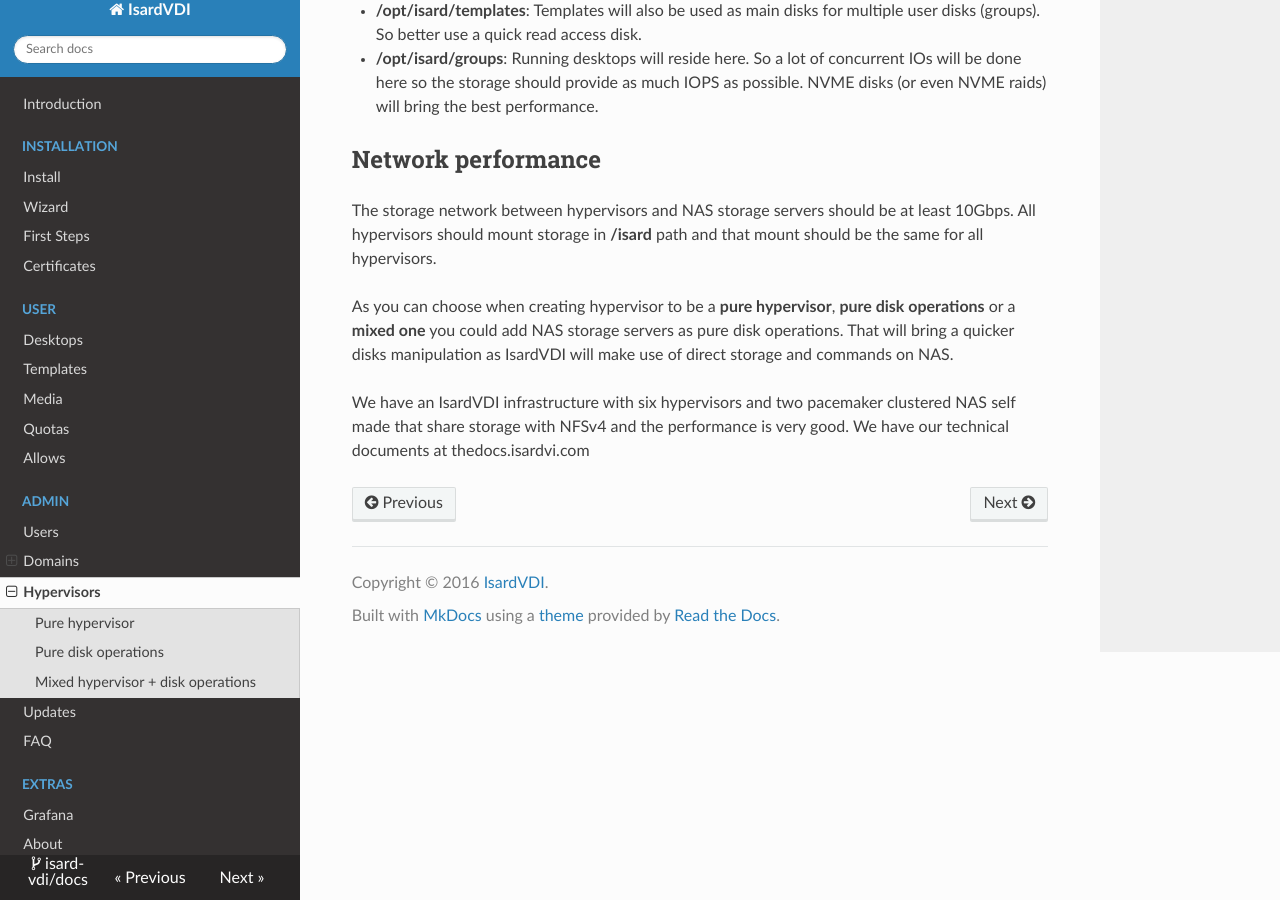
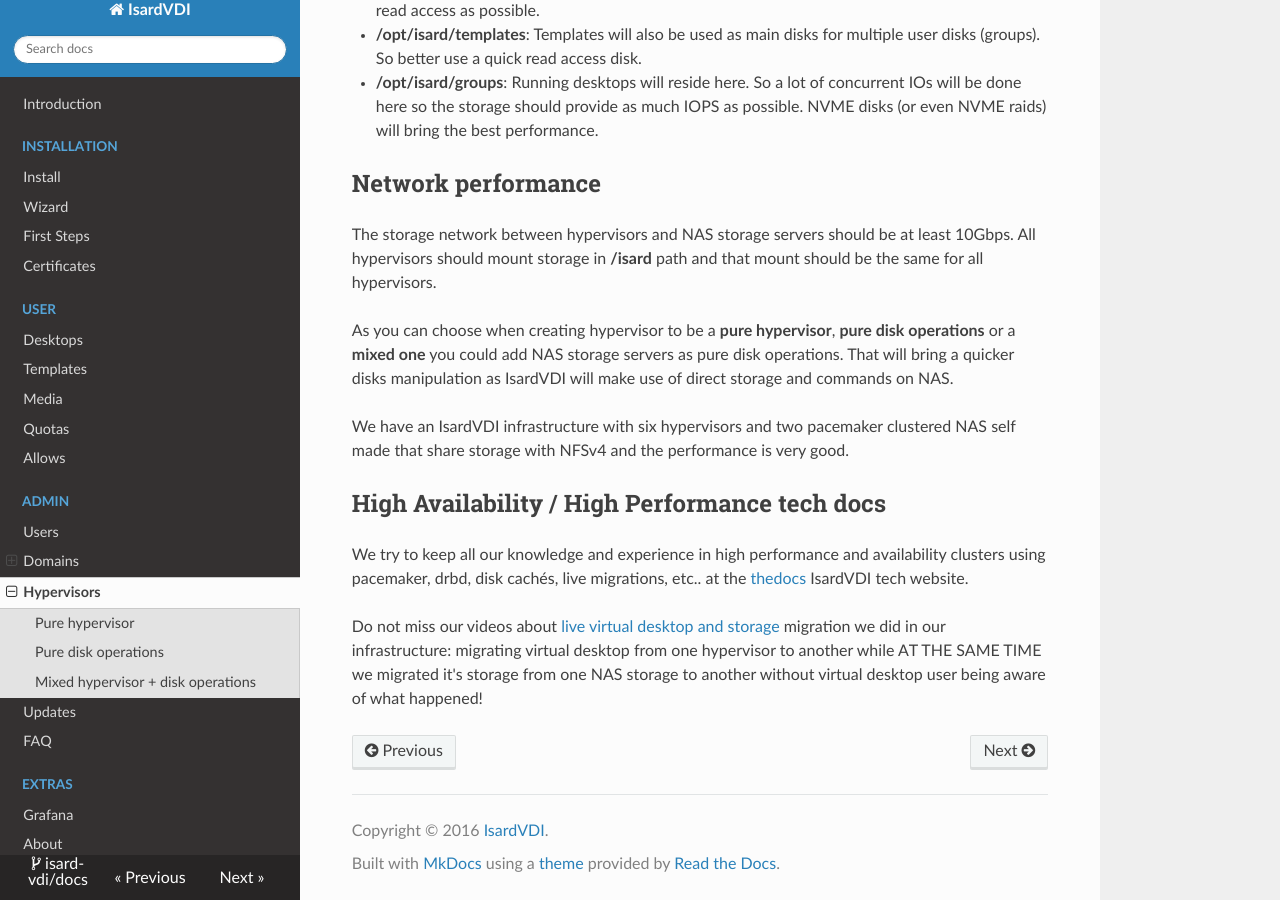
Before and after one commit to thebadjavi/docs, an MkDocs documentation site: the page built from docs/admin/hypervisors.md, in a window 1280 px wide and 900 px high, scrolled down 4195 px. Built offline with MkDocs 1.6.1, drawn with Linux system fonts in a browser that asks for light colours; nearby versions of some CDN libraries; old or Windows-style settings are respelled for this version of MkDocs; some of the changed text lies outside the part shown.

Commit message:
Added tech docs website link

```diff
--- a/docs/admin/hypervisors.md
+++ b/docs/admin/hypervisors.md
@@ -156,4 +156,10 @@ The storage network between hypervisors and NAS storage servers should be at lea
 
 As you can choose when creating hypervisor to be a **pure hypervisor**, **pure disk operations** or a **mixed one** you could add NAS storage servers as pure disk operations. That will bring a quicker disks manipulation as IsardVDI will make use of direct storage and commands on NAS.
 
-We have an IsardVDI infrastructure with six hypervisors and two pacemaker clustered NAS self made that share storage with NFSv4 and the performance is very good. We have our technical documents at thedocs.isardvi.com
+We have an IsardVDI infrastructure with six hypervisors and two pacemaker clustered NAS self made that share storage with NFSv4 and the performance is very good.
+
+## High Availability / High Performance tech docs
+
+We try to keep all our knowledge and experience in high performance and availability clusters using pacemaker, drbd, disk cachés, live migrations, etc.. at the [thedocs](http://thedocs.isardvdi.com) IsardVDI tech website.
+
+Do not miss our videos about [live virtual desktop and storage](http://thedocs.isardvdi.com/clusters/live-migration/) migration we did in our infrastructure: migrating virtual desktop from one hypervisor to another while AT THE SAME TIME we migrated it's storage from one NAS storage to another without virtual desktop user being aware of what happened!
```
